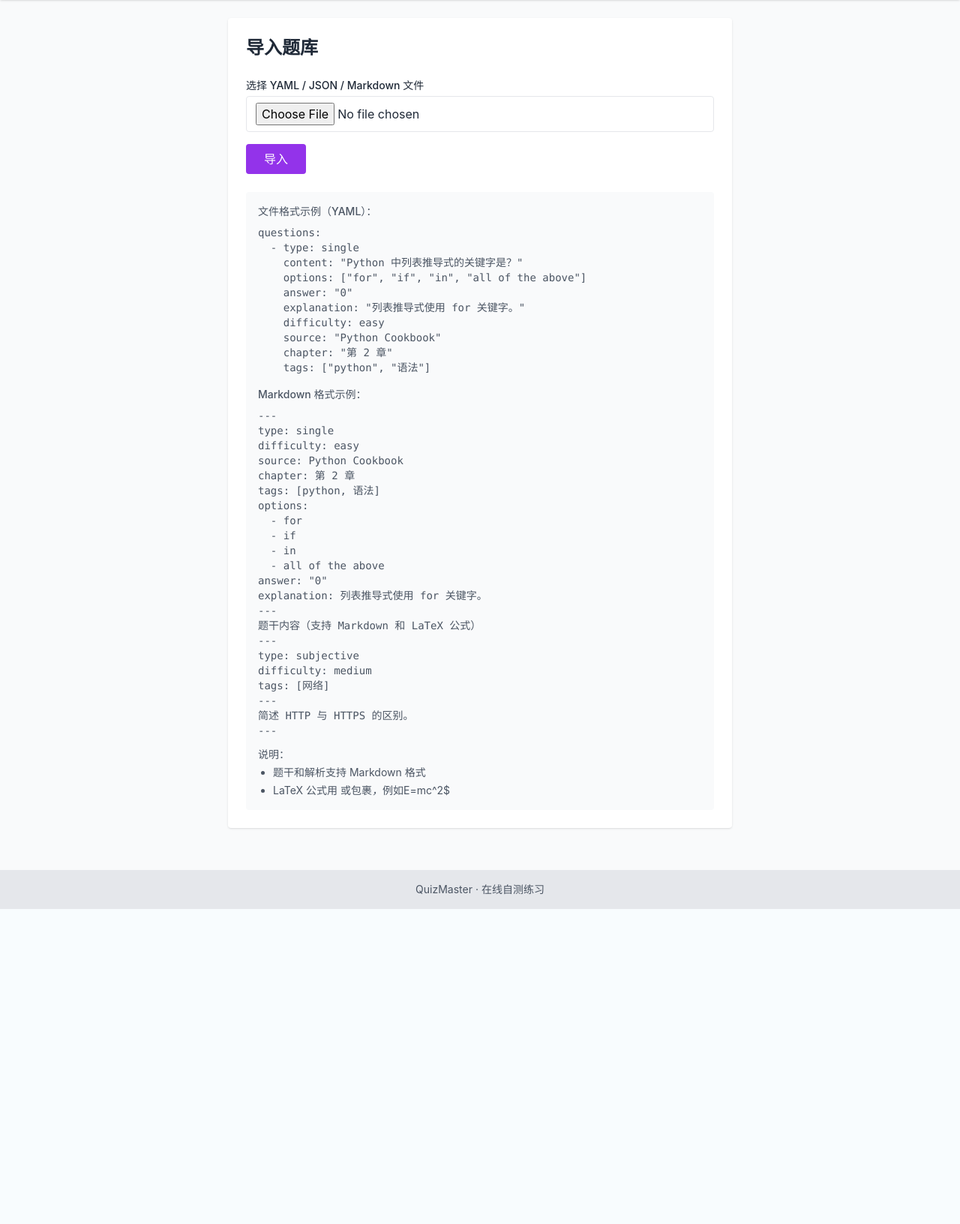
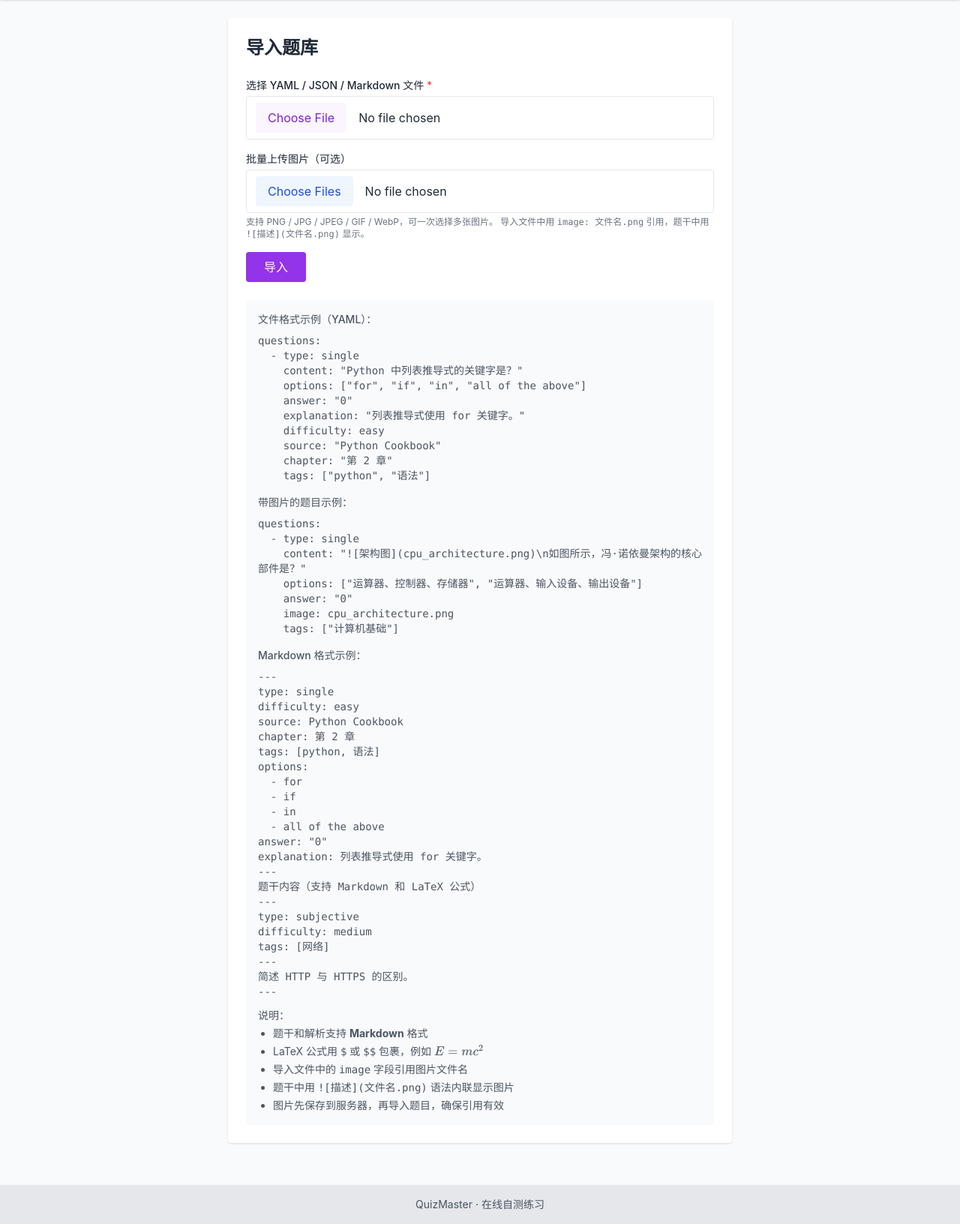
Before and after one commit to wallcrack/quizmaster, a Flask app: page /questions/import in a window 1280 px wide. Shown: the part 52-1684 px from the top of the page at 75% size. Before the commit the page ends 1264 px from the top, so only its background shows below. Run offline with Flask 3, Linux system fonts and the light colour scheme; the visitor is signed in with stand-in values (Sample User, id 1); some libraries are stand-ins or nearby versions.

Commit message:
添加批量图片上传入口到导入功能
- import_service.py: _normalize_question 现在处理 image 字段, Question 创建时保存图片引用
- routes/question.py: 导入接口支持同时上传多个图片文件，图片先保存至 uploads 目录再导入题目
- templates/question/import.html: 新增批量图片上传区域，支持多选 png/jpg/gif/webp 等格式，补充带图片题目示例

Co-Authored-By: Claude <noreply@anthropic.com>

```diff
--- a/routes/question.py
+++ b/routes/question.py
@@ -168,9 +168,23 @@ def import_page():
     if request.method == "POST":
         file = request.files.get("file")
         if not file or not file.filename:
-            flash("请选择文件。", "danger")
+            flash("请选择导入文件。", "danger")
             return redirect(url_for("question.import_page"))
 
+        # 1. 批量保存上传的图片
+        saved_images = []
+        image_files = request.files.getlist("images")
+        for img_file in image_files:
+            if img_file and img_file.filename:
+                filename = save_image(img_file)
+                if filename:
+                    saved_images.append((img_file.filename, filename))
+
+        if saved_images:
+            names = ", ".join(orig for orig, _ in saved_images)
+            flash(f"已保存 {len(saved_images)} 张图片：{names}", "info")
+
+        # 2. 解析并导入题目
         ext = Path(file.filename).suffix.lower()
         content = file.read().decode("utf-8")
         created, errors = import_questions(content, ext, current_user.id)
--- a/services/import_service.py
+++ b/services/import_service.py
@@ -92,6 +92,7 @@ def _normalize_question(raw):
         "source": raw.get("source") or None,
         "chapter": raw.get("chapter") or None,
         "tags": raw.get("tags") or [],
+        "image": raw.get("image") or None,
     }
 
 
@@ -132,6 +133,7 @@ def import_questions(content, file_extension, user_id):
             difficulty=data["difficulty"],
             source=data["source"],
             chapter=data["chapter"],
+            image=data["image"],
             created_by=user_id,
         )
         db.session.add(question)
--- a/templates/question/import.html
+++ b/templates/question/import.html
@@ -7,12 +7,27 @@
     <h1 class="text-2xl font-bold mb-6">导入题库</h1>
 
     <form method="post" enctype="multipart/form-data" class="space-y-4">
+        <!-- 导入数据文件 -->
         <div>
-            <label class="block text-sm font-medium mb-1">选择 YAML / JSON / Markdown 文件</label>
-            <input type="file" name="file" accept=".yaml,.yml,.json,.md,.markdown" required class="w-full border rounded px-3 py-2">
+            <label class="block text-sm font-medium mb-1">选择 YAML / JSON / Markdown 文件 <span class="text-red-500">*</span></label>
+            <input type="file" name="file" accept=".yaml,.yml,.json,.md,.markdown" required
+                   class="w-full border rounded px-3 py-2 file:mr-4 file:py-2 file:px-4 file:rounded file:border-0 file:bg-purple-50 file:text-purple-700 hover:file:bg-purple-100">
         </div>
 
-        <button type="submit" class="bg-purple-600 text-white px-6 py-2 rounded hover:bg-purple-700">导入</button>
+        <!-- 批量上传图片 -->
+        <div>
+            <label class="block text-sm font-medium mb-1">批量上传图片（可选）</label>
+            <input type="file" name="images" accept=".png,.jpg,.jpeg,.gif,.webp" multiple
+                   class="w-full border rounded px-3 py-2 file:mr-4 file:py-2 file:px-4 file:rounded file:border-0 file:bg-blue-50 file:text-blue-700 hover:file:bg-blue-100">
+            <p class="text-xs text-gray-500 mt-1">
+                支持 PNG / JPG / JPEG / GIF / WebP，可一次选择多张图片。
+                导入文件中用 <code>image: 文件名.png</code> 引用，题干中用 <code>![描述](文件名.png)</code> 显示。
+            </p>
+        </div>
+
+        <button type="submit" class="bg-purple-600 text-white px-6 py-2 rounded hover:bg-purple-700">
+            导入
+        </button>
     </form>
 
     <div class="mt-6 text-sm text-gray-600 bg-gray-50 p-4 rounded">
@@ -27,6 +42,15 @@
     source: "Python Cookbook"
     chapter: "第 2 章"
     tags: ["python", "语法"]</pre>
+
+        <p class="font-medium mt-4 mb-2">带图片的题目示例：</p>
+        <pre class="overflow-x-auto">questions:
+  - type: single
+    content: "![架构图](cpu_architecture.png)\n如图所示，冯·诺依曼架构的核心部件是？"
+    options: ["运算器、控制器、存储器", "运算器、输入设备、输出设备"]
+    answer: "0"
+    image: cpu_architecture.png
+    tags: ["计算机基础"]</pre>
 
         <p class="font-medium mt-4 mb-2">Markdown 格式示例：</p>
         <pre class="overflow-x-auto">---
@@ -54,8 +78,11 @@ tags: [网络]
 </pre>
         <p class="mt-3 font-medium">说明：</p>
         <ul class="list-disc pl-5 mt-1 space-y-1">
-            <li>题干和解析支持 Markdown 格式</li>
-            <li>LaTeX 公式用 $ 或 $$ 包裹，例如 $E=mc^2$</li>
+            <li>题干和解析支持 <strong>Markdown</strong> 格式</li>
+            <li>LaTeX 公式用 <code>$</code> 或 <code>$$</code> 包裹，例如 <code>$E=mc^2$</code></li>
+            <li>导入文件中的 <code>image</code> 字段引用图片文件名</li>
+            <li>题干中用 <code>![描述](文件名.png)</code> 语法内联显示图片</li>
+            <li>图片先保存到服务器，再导入题目，确保引用有效</li>
         </ul>
     </div>
 </div>
```
